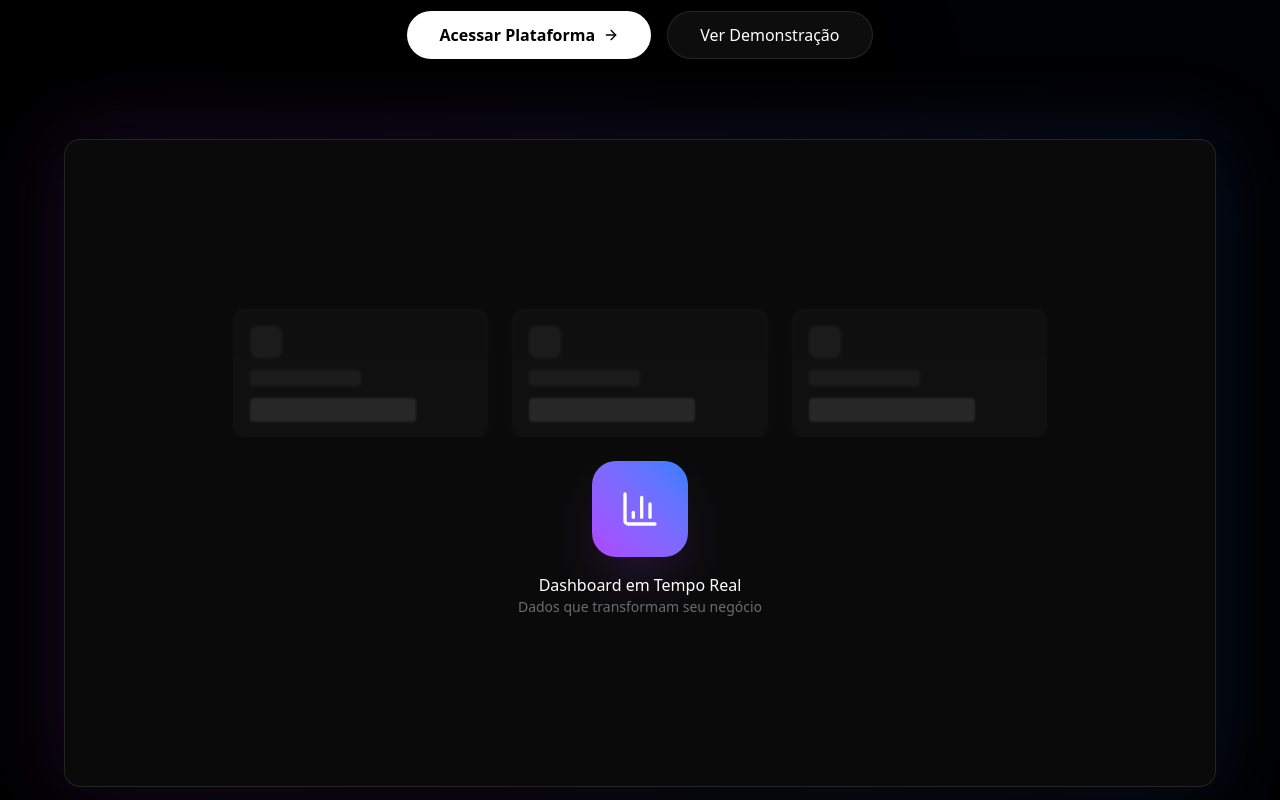
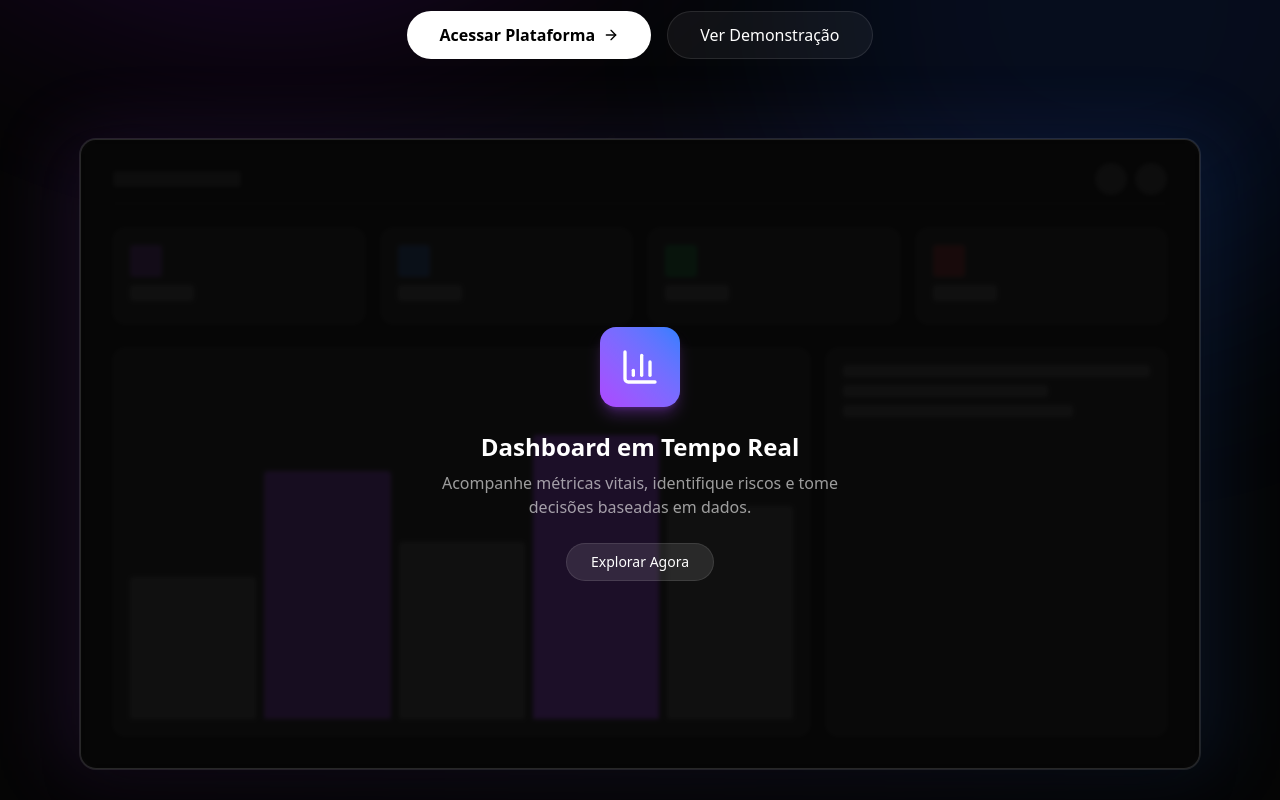
Before and after one commit to josepedro15/GerenteDeEstoque, a Next.js app in the folder frontend/: page / in a window 1280 px wide. Shown: the part 660-1460 px from the top of the page. Built offline with nearby package versions, Linux system fonts and the light colour scheme.

Commit message:
Fix: Improve landing page contrast and animations

```diff
--- a/frontend/app/page.tsx
+++ b/frontend/app/page.tsx
@@ -1,7 +1,7 @@
 "use client";
 
 import { motion } from "framer-motion";
-import { ArrowRight, BarChart3, Bot, Zap } from "lucide-react";
+import { ArrowRight, BarChart3, Bot, Zap, TrendingUp, DollarSign } from "lucide-react";
 import Link from "next/link";
 
 const fadeInUp = {
@@ -20,25 +20,25 @@ const staggerContainer = {
 
 export default function LandingPage() {
     return (
-        <div className="min-h-screen bg-black text-white selection:bg-purple-500/30 overflow-hidden">
+        <div className="min-h-screen bg-[#050505] text-white selection:bg-purple-500/30 overflow-hidden relative">
             {/* Background Effects */}
-            <div className="fixed inset-0 z-0">
+            <div className="fixed inset-0 z-0 pointer-events-none">
                 <motion.div
                     animate={{
                         scale: [1, 1.2, 1],
-                        opacity: [0.2, 0.3, 0.2],
+                        opacity: [0.4, 0.6, 0.4], // Increased opacity
                     }}
                     transition={{
                         duration: 8,
                         repeat: Infinity,
                         ease: "easeInOut"
                     }}
-                    className="absolute top-[-10%] left-[-10%] h-[500px] w-[500px] rounded-full bg-purple-600/20 blur-[128px]"
+                    className="absolute top-[-20%] left-[-10%] h-[800px] w-[800px] rounded-full bg-purple-600/30 blur-[100px]" // Bigger and brighter
                 />
                 <motion.div
                     animate={{
                         scale: [1, 1.1, 1],
-                        opacity: [0.1, 0.2, 0.1],
+                        opacity: [0.3, 0.5, 0.3], // Increased opacity
                     }}
                     transition={{
                         duration: 10,
@@ -46,7 +46,7 @@ export default function LandingPage() {
                         ease: "easeInOut",
                         delay: 1
                     }}
-                    className="absolute bottom-[-10%] right-[-10%] h-[500px] w-[500px] rounded-full bg-blue-600/10 blur-[128px]"
+                    className="absolute bottom-[-20%] right-[-10%] h-[600px] w-[600px] rounded-full bg-blue-600/20 blur-[100px]" // Bigger and brighter
                 />
             </div>
 
@@ -143,30 +143,70 @@ export default function LandingPage() {
                     initial={{ opacity: 0, y: 100, rotateX: 20 }}
                     animate={{ opacity: 1, y: 0, rotateX: 0 }}
                     transition={{ duration: 1, delay: 0.5, type: "spring" }}
-                    className="mt-20 relative w-full max-w-6xl"
+                    className="mt-20 relative w-full max-w-6xl px-4"
                 >
-                    <div className="absolute -inset-1 rounded-2xl bg-gradient-to-r from-purple-500/30 to-blue-500/30 blur-2xl opacity-50 animate-pulse" />
-                    <div className="relative aspect-[16/9] w-full overflow-hidden rounded-2xl bg-[#0A0A0A] border border-white/10 shadow-2xl flex items-center justify-center group">
-                        <div className="absolute inset-0 bg-gradient-to-tr from-purple-500/10 to-transparent opacity-0 group-hover:opacity-100 transition-opacity duration-700" />
+                    <div className="absolute -inset-1 rounded-2xl bg-gradient-to-r from-purple-500/30 to-blue-500/30 blur-2xl opacity-40 animate-pulse" />
+                    <div className="relative aspect-[16/9] w-full overflow-hidden rounded-2xl bg-[#0F0F0F] border border-white/10 shadow-2xl flex items-center justify-center group ring-1 ring-white/10">
+                        {/* Abstract UI Elements - More Visible Now */}
+                        <div className="absolute inset-0 p-8 flex flex-col gap-6 opacity-80">
+                            {/* Fake Header */}
+                            <div className="h-8 w-full border-b border-white/10 flex items-center justify-between pb-4">
+                                <div className="h-4 w-32 rounded bg-white/10" />
+                                <div className="flex gap-2">
+                                    <div className="h-8 w-8 rounded-full bg-white/10" />
+                                    <div className="h-8 w-8 rounded-full bg-white/10" />
+                                </div>
+                            </div>
 
-                        {/* Mock UI Content */}
-                        <div className="w-full h-full p-8 flex flex-col items-center justify-center space-y-6">
-                            <div className="grid grid-cols-3 gap-6 w-3/4 opacity-50 blur-[1px] group-hover:blur-0 group-hover:opacity-100 transition-all duration-700">
-                                {[1, 2, 3].map((i) => (
-                                    <div key={i} className="h-32 rounded-xl bg-white/5 border border-white/5 p-4 space-y-3">
-                                        <div className="h-8 w-8 rounded-lg bg-white/10" />
-                                        <div className="h-4 w-1/2 rounded bg-white/10" />
-                                        <div className="h-6 w-3/4 rounded bg-white/20" />
-                                    </div>
-                                ))}
+                            {/* Fake KPIs */}
+                            <div className="grid grid-cols-4 gap-4">
+                                <div className="h-24 rounded-xl bg-white/5 border border-white/5 p-4">
+                                    <div className="h-8 w-8 rounded bg-purple-500/20 mb-2" />
+                                    <div className="h-4 w-16 rounded bg-white/10" />
+                                </div>
+                                <div className="h-24 rounded-xl bg-white/5 border border-white/5 p-4">
+                                    <div className="h-8 w-8 rounded bg-blue-500/20 mb-2" />
+                                    <div className="h-4 w-16 rounded bg-white/10" />
+                                </div>
+                                <div className="h-24 rounded-xl bg-white/5 border border-white/5 p-4">
+                                    <div className="h-8 w-8 rounded bg-green-500/20 mb-2" />
+                                    <div className="h-4 w-16 rounded bg-white/10" />
+                                </div>
+                                <div className="h-24 rounded-xl bg-white/5 border border-white/5 p-4">
+                                    <div className="h-8 w-8 rounded bg-red-500/20 mb-2" />
+                                    <div className="h-4 w-16 rounded bg-white/10" />
+                                </div>
                             </div>
-                            <div className="flex flex-col items-center">
-                                <div className="h-24 w-24 rounded-3xl bg-gradient-to-tr from-purple-500 to-blue-500 flex items-center justify-center shadow-2xl shadow-purple-500/20 mb-4">
-                                    <BarChart3 className="w-10 h-10 text-white" />
+
+                            {/* Fake Chart Area */}
+                            <div className="flex-1 grid grid-cols-3 gap-4">
+                                <div className="col-span-2 rounded-xl bg-white/5 border border-white/5 p-4 flex items-end gap-2">
+                                    <div className="h-[40%] w-full rounded-t bg-white/10" />
+                                    <div className="h-[70%] w-full rounded-t bg-purple-500/30" />
+                                    <div className="h-[50%] w-full rounded-t bg-white/10" />
+                                    <div className="h-[80%] w-full rounded-t bg-purple-500/40" />
+                                    <div className="h-[60%] w-full rounded-t bg-white/10" />
                                 </div>
-                                <p className="text-white font-medium">Dashboard em Tempo Real</p>
-                                <p className="text-white/40 text-sm">Dados que transformam seu negócio</p>
+                                <div className="rounded-xl bg-white/5 border border-white/5 p-4 space-y-2">
+                                    <div className="h-3 w-full rounded bg-white/10" />
+                                    <div className="h-3 w-2/3 rounded bg-white/10" />
+                                    <div className="h-3 w-3/4 rounded bg-white/10" />
+                                </div>
                             </div>
+                        </div>
+
+                        {/* Centered CTA Overlay */}
+                        <div className="absolute inset-0 bg-black/60 backdrop-blur-[2px] flex flex-col items-center justify-center p-8 text-center transition-all duration-500 group-hover:backdrop-blur-none group-hover:bg-black/40">
+                            <div className="h-20 w-20 rounded-2xl bg-gradient-to-tr from-purple-500 to-blue-500 flex items-center justify-center shadow-lg shadow-purple-500/30 mb-6 group-hover:scale-110 transition-transform duration-500">
+                                <BarChart3 className="w-10 h-10 text-white" />
+                            </div>
+                            <h3 className="text-2xl font-bold text-white mb-2">Dashboard em Tempo Real</h3>
+                            <p className="text-white/60 mb-6 max-w-md">
+                                Acompanhe métricas vitais, identifique riscos e tome decisões baseadas em dados.
+                            </p>
+                            <Link href="/login" className="rounded-full bg-white/10 border border-white/10 px-6 py-2 text-sm font-medium hover:bg-white hover:text-black transition-colors">
+                                Explorar Agora
+                            </Link>
                         </div>
                     </div>
                 </motion.div>
@@ -184,14 +224,14 @@ export default function LandingPage() {
                         {
                             title: "Gestão Inteligente",
                             desc: "Evite rupturas com cálculos automáticos de Ponto de Pedido e Estoque de Segurança.",
-                            icon: BarChart3,
+                            icon: TrendingUp,
                             color: "text-blue-400",
                             bg: "bg-blue-500/20"
                         },
                         {
                             title: "Economia Real",
                             desc: "Reduza custos de estoque parado e compre apenas o necessário, no momento certo.",
-                            icon: Zap,
+                            icon: DollarSign,
                             color: "text-green-400",
                             bg: "bg-green-500/20"
                         }
```
